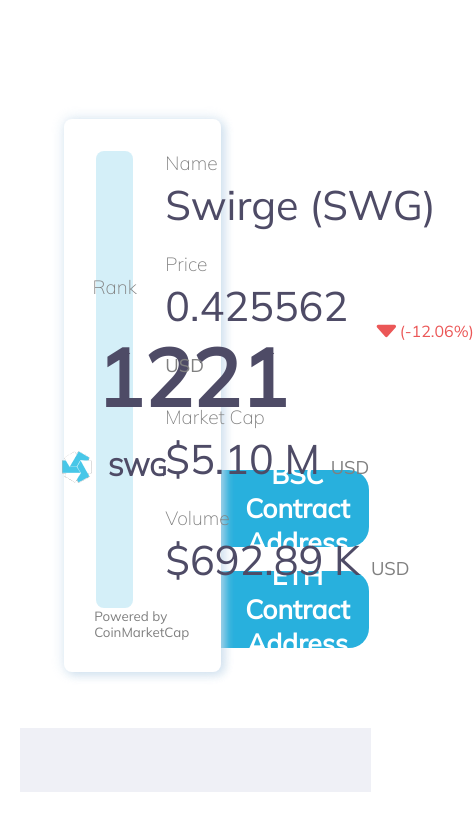
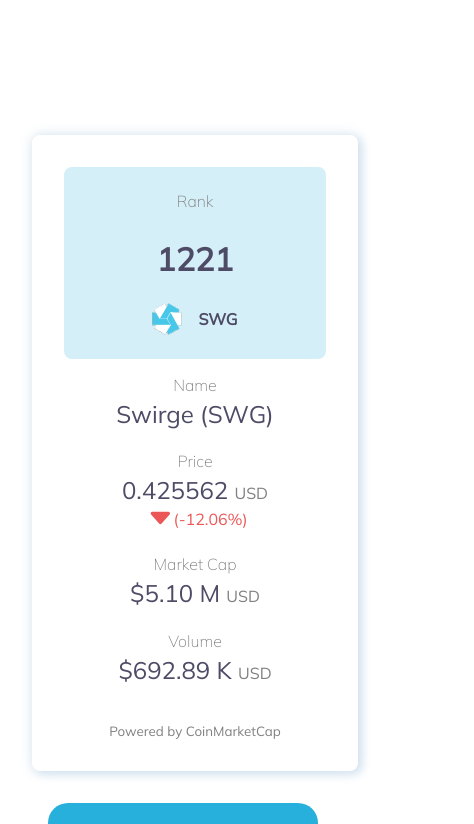
Before and after one commit to Swirge/swirgePay_new, a React (Create React App) app: page / in a window 390 px wide. Shown: the part 807-1631 px from the top of the page, 474 px wide, since content can reach past the window. Built offline with nearby package versions, Linux system fonts and the light colour scheme.

Commit message:
media query for contract address section

```diff
--- a/src/screens/Landing/ContractAddress/contractAddress.styles.scss
+++ b/src/screens/Landing/ContractAddress/contractAddress.styles.scss
@@ -96,3 +96,143 @@ p.caption {
     transform: scale(0.95);
   }
 }
+
+@media screen and (max-width: 1313px) {
+  .rank {
+    background-color: #28b0dd33;
+    width: 40%;
+    display: flex;
+    align-items: center;
+    justify-content: center;
+    flex-direction: column;
+    border-radius: 8px;
+    padding: 1.5rem 0;
+
+    h3 {
+      font-size: 3rem;
+    }
+  }
+
+  h6.primaryText {
+    font-size: 2rem;
+  }
+  .primaryText span {
+    font-size: 1rem;
+  }
+  p.caption {
+    font-weight: 300;
+    font-size: 1.2rem;
+    padding-bottom: 0.25rem;
+  }
+
+  .price {
+    .priceAction {
+      margin-left: 1.56rem;
+      display: flex;
+      align-items: center;
+
+      svg {
+        fill: #eb5757;
+        font-size: 1.67rem;
+      }
+    }
+  }
+
+  .btn-wrap {
+    margin-left: -1.5rem;
+
+    button {
+      margin-bottom: 1.5rem;
+      padding: 2rem 1rem 2rem 3rem;
+      font-size: 1.45rem;
+    }
+  }
+}
+
+@media screen and (max-width: 1177px) and (min-width: 1024px) {
+  section.address-wrap {
+    justify-content: center;
+  }
+
+  .info-wrap {
+    width: 75%;
+  }
+}
+
+@media screen and (max-width: 1023px) {
+  section.address-wrap {
+    flex-direction: column;
+    align-items: center;
+  }
+
+  .info-wrap {
+    width: 100%;
+  }
+
+  .btn-wrap {
+    margin-top: 2rem;
+
+    button {
+      border-radius: 20px;
+      margin-bottom: 1.5rem;
+      padding: 2rem;
+      font-size: 1.25rem;
+    }
+  }
+}
+
+@media screen and (max-width: 758px) {
+  .info-wrap {
+    width: 100%;
+  }
+
+  .rank {
+    h3 {
+      font-size: 2rem;
+    }
+
+    .ticker {
+      font-size: 1rem;
+    }
+  }
+
+  h6.primaryText {
+    font-size: 1.5rem;
+  }
+  .primaryText span {
+    font-size: 1rem;
+  }
+  p.caption {
+    font-size: 1rem;
+  }
+}
+
+@media screen and (max-width: 696px) {
+  .info-wrap {
+    .flex {
+      flex-direction: column;
+    }
+
+    .rank {
+      width: 100%;
+    }
+    .info-details {
+      width: 100%;
+      display: flex;
+      flex-direction: column;
+      align-items: center;
+      padding: 1rem 0;
+      text-align: center;
+    }
+    .end {
+      align-items: center;
+    }
+  }
+}
+
+@media screen and (max-width: 517px) {
+  section.address-wrap {
+    padding: 2rem;
+    margin-bottom: 0;
+  }
+}
```
